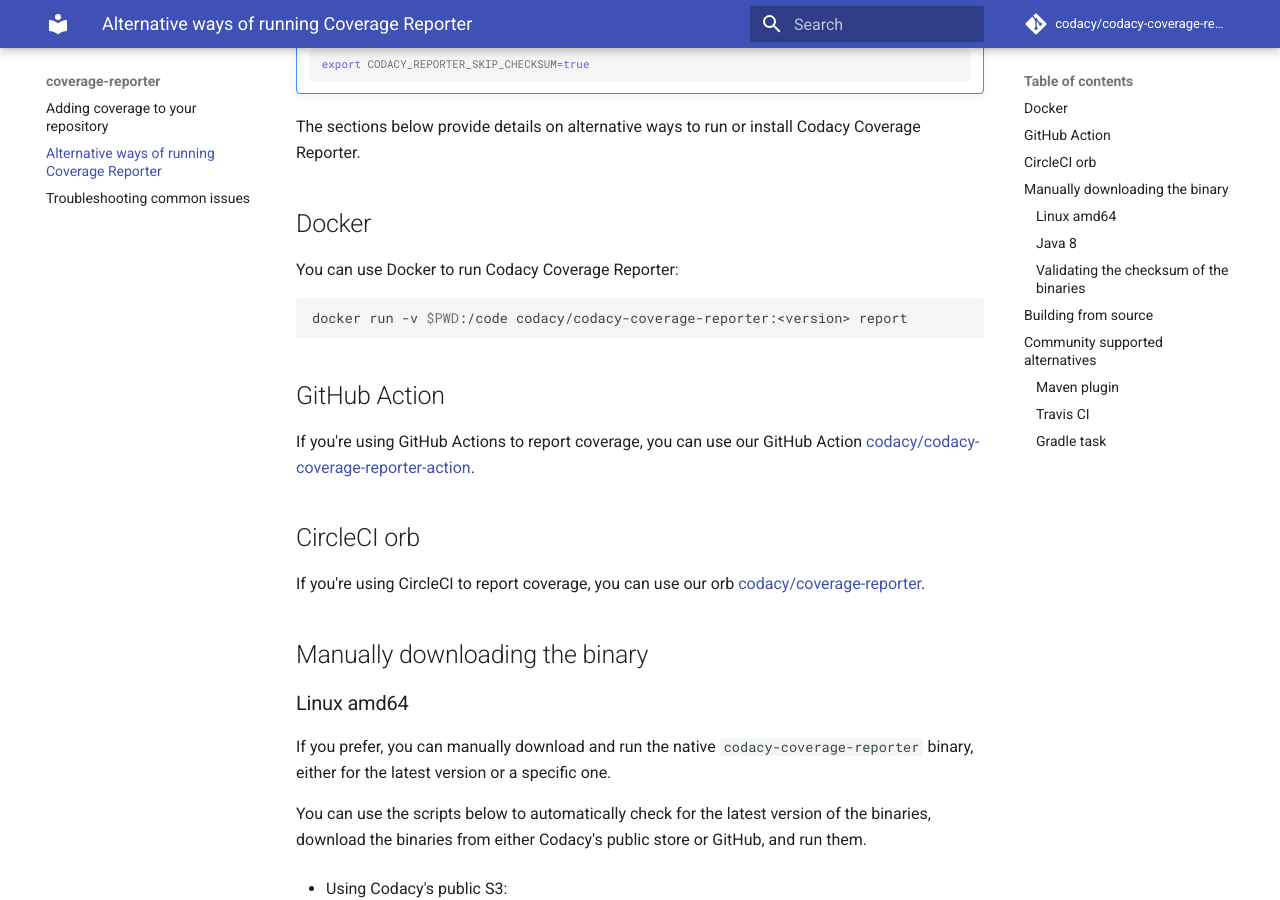
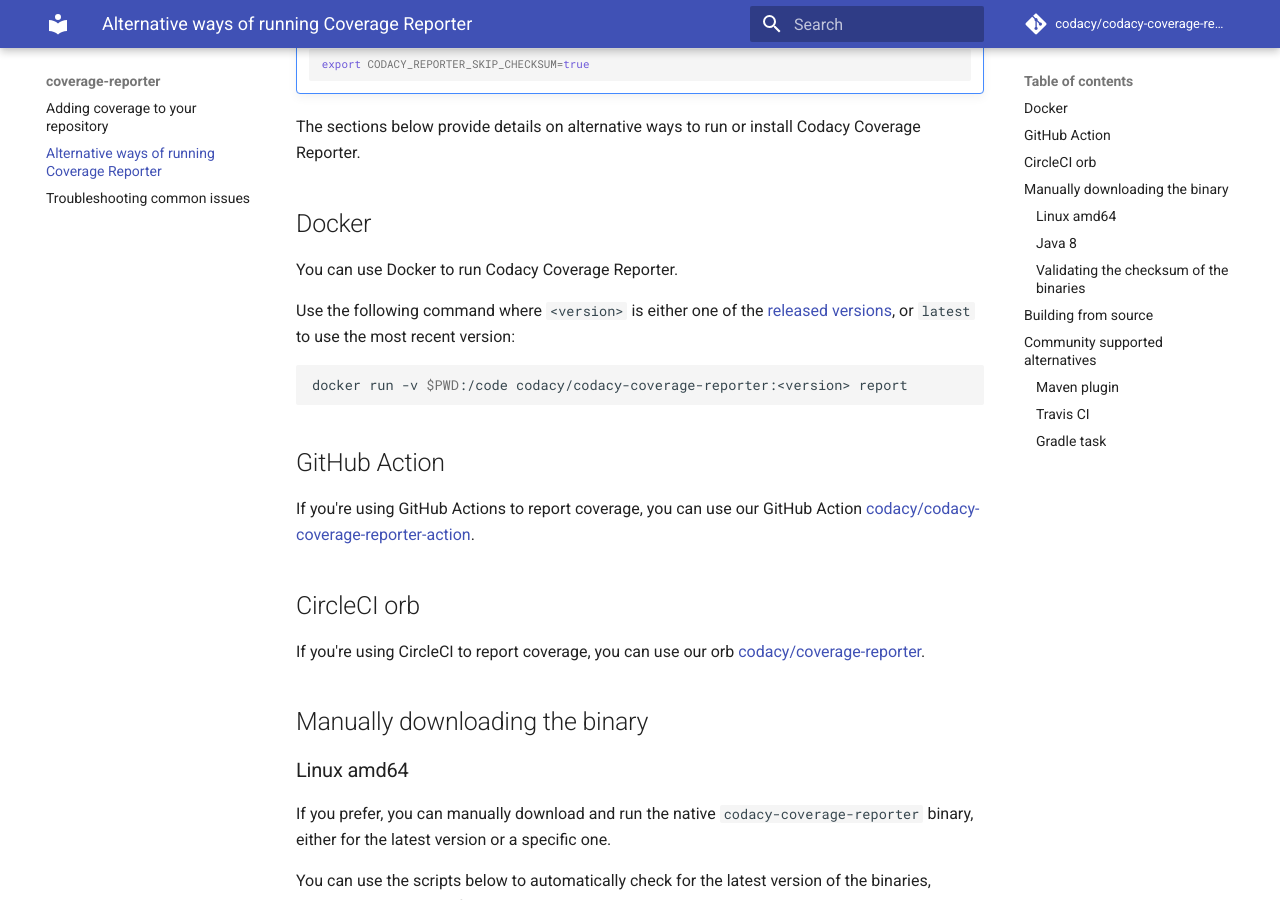
Before and after one commit to codacy/codacy-coverage-reporter, an MkDocs documentation site: the page built from docs/alternative-ways-of-running-coverage-reporter.md, in a window 1280 px wide and 900 px high, scrolled down 791 px. Built offline with MkDocs 1.6.1 and Material for MkDocs 9.7.7, drawn with Linux system fonts in a browser that asks for light colours; comment, search, counter and statistics services are not loaded.

Commit message:
doc: Clarify specifying the Docker image version

````diff
--- a/docs/alternative-ways-of-running-coverage-reporter.md
+++ b/docs/alternative-ways-of-running-coverage-reporter.md
@@ -40,7 +40,9 @@
 
 ## Docker
 
-You can use Docker to run Codacy Coverage Reporter:
+You can use Docker to run Codacy Coverage Reporter.
+
+Use the following command where `<version>` is either one of the [released versions](https://github.com/codacy/codacy-coverage-reporter/releases), or `latest` to use the most recent version:
 
 ```bash
 docker run -v $PWD:/code codacy/codacy-coverage-reporter:<version> report
````
